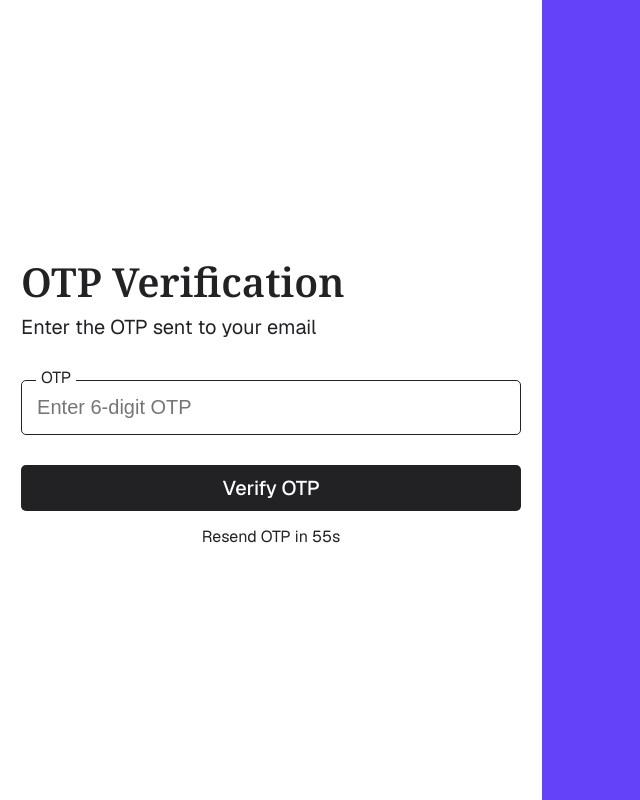
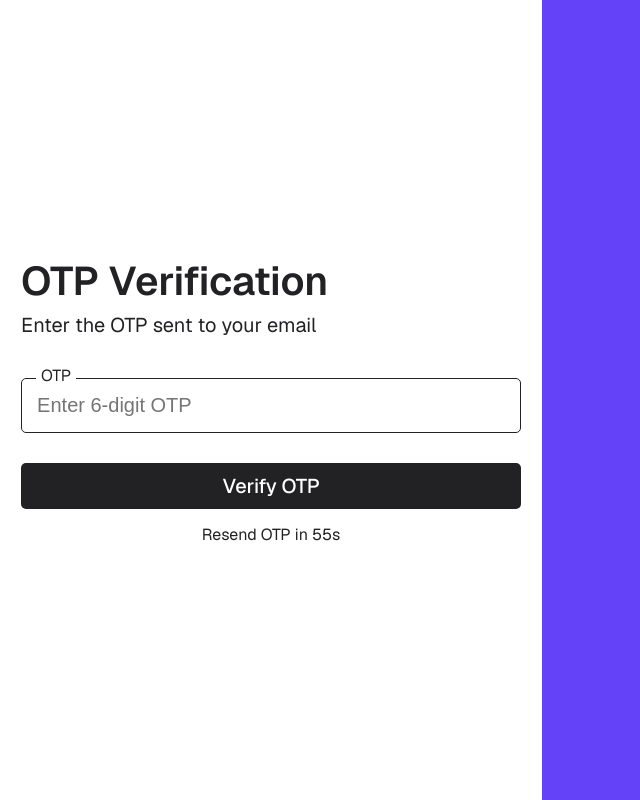
Before and after one commit to preetam-vunet/VuPay, a Next.js app: page /otp-verification in a window 1280 px wide. Shown: the whole page, without its empty margins (0-640 px from the left). Built offline with nearby package versions, Linux system fonts and the light colour scheme.

Commit message:
Made CSS changes

```diff
--- a/app/account-selection/page.module.css
+++ b/app/account-selection/page.module.css
@@ -40,7 +40,7 @@
     font-weight: 550;
     color: var(--text-color-2);
     margin-bottom: 5px;
-    font-family: var(--font-noto-serif);
+    /* font-family: var(--font-noto-serif); */
 }
 
 .subtitle {
--- a/app/login/page.module.css
+++ b/app/login/page.module.css
@@ -41,7 +41,7 @@
     font-weight: 550;
     color: var(--text-color-2);
     margin-bottom: 5px;
-    font-family: var(--font-noto-serif);
+    /* font-family: var(--font-noto-serif); */
 }
 
 .subtitle {
--- a/app/otp-verification/page.module.css
+++ b/app/otp-verification/page.module.css
@@ -41,7 +41,7 @@
     font-weight: 550;
     color: var(--text-color-2);
     margin-bottom: 5px;
-    font-family: var(--font-noto-serif);
+    /* font-family: var(--font-noto-serif); */
 }
 
 .subtitle {
```
